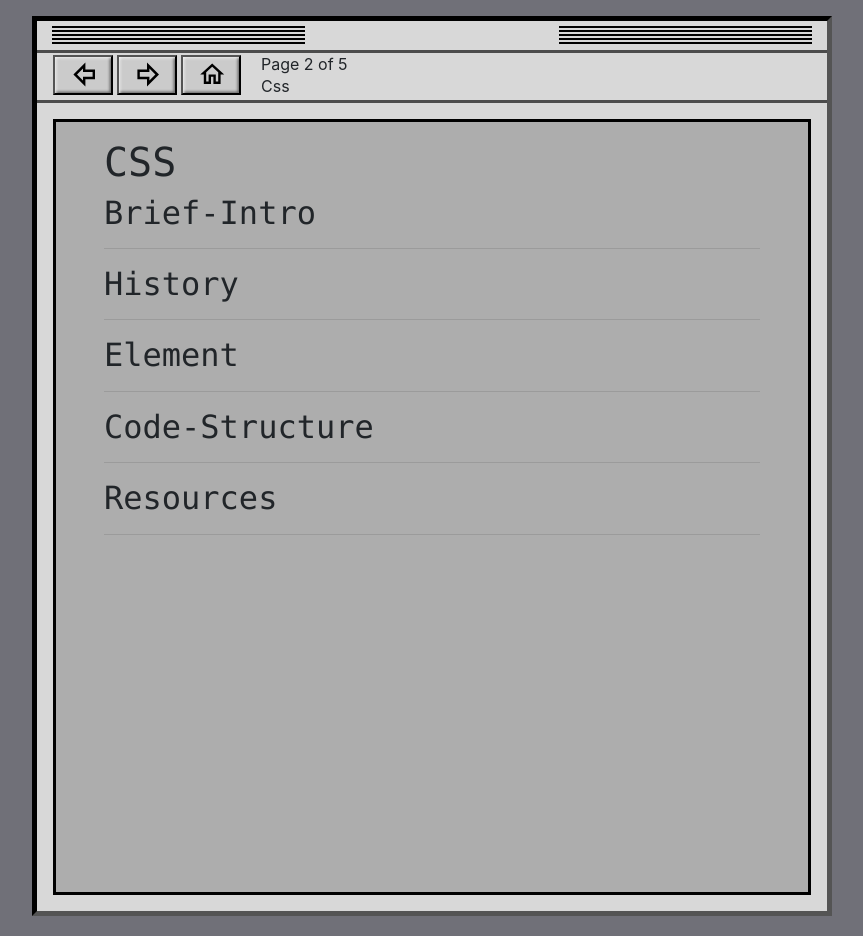
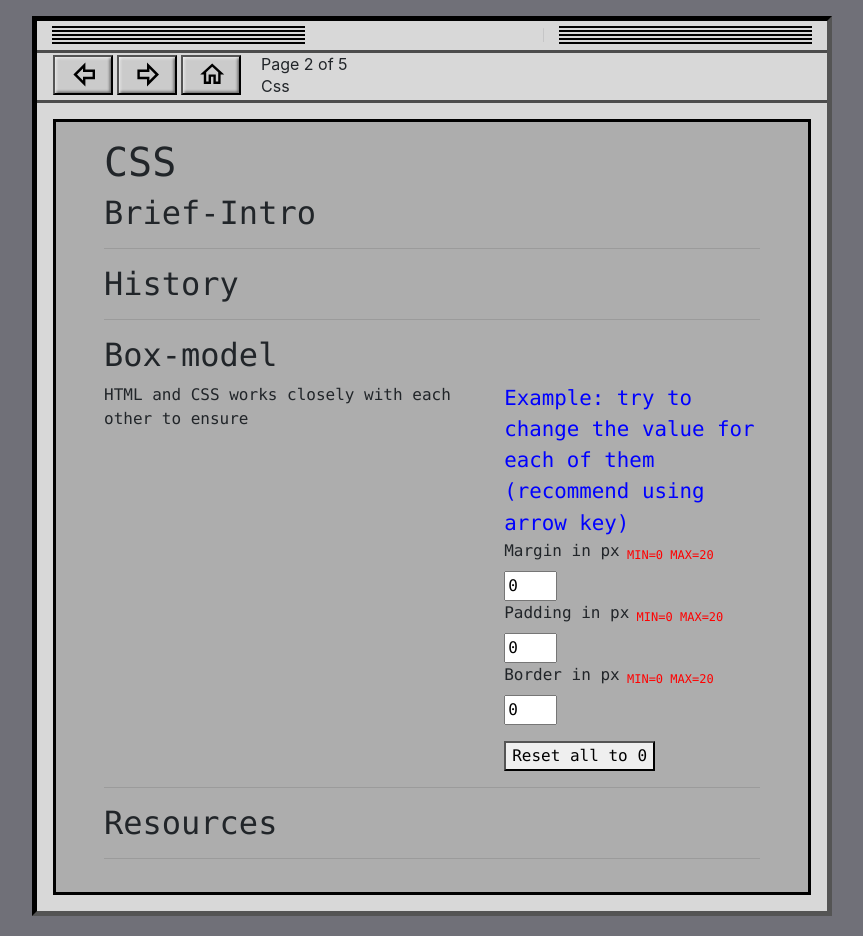
Before and after one commit to definitelyDaphne/IntroToWeb, a PHP site: page /cssexplained.html in a window 1280 px wide. Shown: the whole page, without its empty margins (208-1071 px from the left). Run offline with PHP 8.4, Linux system fonts and the light colour scheme.

Commit message:
add box-model demonstration

```diff
--- a/cssexplained.html
+++ b/cssexplained.html
@@ -18,6 +18,11 @@
 	<link href="main.css" rel="stylesheet">
 
 	<!--page specific css style-->
+	<style>
+		sub{
+			color:red;
+		}
+	</style>
 </head>
 
 <body>
@@ -28,6 +33,33 @@
 	<script type="text/javascript" src="js/function.js"></script>
 
 	<!--content of the page starts here-->
+
+	<div class="Box-model child">
+		<div class="row">
+			<div class="col-7">
+				HTML and CSS works closely with each other to ensure
+			</div>
+			<div class="col-5">
+				<em style="font-size: 1.3em">Example: try to change the value for each of them (recommend using arrow key)</em>
+				<label for="margin">Margin in px<sub>&nbsp;MIN=0 MAX=20</sub></label><br>
+				<input type="number" id="margin" name="margin"
+				       min="0" max="20" value="0"><br>
+				<label for="padding">Padding in px<sub>&nbsp;MIN=0 MAX=20</sub></label><br>
+				<input type="number" id="padding" name="padding"
+				       min="0" max="20" value="0"><br>
+				<label for="border">Border in px<sub>&nbsp;MIN=0 MAX=20</sub></label><br>
+				<input type="number" id="border" name="border"
+				       min="0" max="20" value="0" class="mb-3"><br>
+				<button type="button" onclick=resetZero()>Reset all to 0</button>
+				<script>
+					document.getElementById('margin').addEventListener('input', (e)=>{document.getElementById('margin').style.margin=e.target.value.toString()+'px';});
+					document.getElementById('padding').addEventListener('input', (e)=>{document.getElementById('padding').style.padding=e.target.value.toString()+'px';});
+					document.getElementById('border').addEventListener('input', (e)=>{document.getElementById('border').style.border=e.target.value.toString()+'px'+' solid';});
+				</script>
+			</div>
+
+		</div>
+	</div>
 
 	<!--content of the page ends here-->
 
@@ -45,7 +77,7 @@
 		addButtonLink("home","index.html");
 
 
-		const sectionList = ["Brief-Intro","History","Element","Code-Structure","Resources"]
+		const sectionList = ["Brief-Intro","History","Box-model","Resources"]
 		//function defined in function.js, add divs in #content div
 		createSections(sectionList);
 		matchHTMLcontent(sectionList);
--- a/index.html
+++ b/index.html
@@ -51,7 +51,7 @@
 
 	<!--content of the page starts here-->
 	<div id="welcomeText">
-		This website is designed for better understanding of web technology, click on one of the topic below or navigate through the arrow button at the top tool bar to begin with.<br><em>Happy learning!</em><br>
+		This website is designed for better understanding of web technology, click on one of the topics below or navigate through the arrow button at the top tool bar to begin with.<br><em>Happy learning!</em><br>
 		<button class="button-styled mt-2" id="html-btn" type="button">
 			HTML
 		</button>
--- a/js/function.js
+++ b/js/function.js
@@ -96,3 +96,19 @@ function addSkill(level,name,description){
 
 	document.getElementsByClassName("Skill-set")[0].appendChild(skillDiv);
 }
+
+
+function resetZero(){
+
+    let m = document.getElementById('margin');
+    let p = document.getElementById('padding');
+    let b = document.getElementById('border')
+
+    m.style.margin='0px';
+    p.style.padding='0px';
+    b.style.border='0px solid';
+
+    m.value="0";
+    p.value="0";
+    b.value="0";
+}
--- a/main.css
+++ b/main.css
@@ -66,7 +66,7 @@ div.stripe{
 	background-size: 100% 4px;
 	margin-top: 5px;
 }
-div.title{
+.title{
 	font: 20px 'Ubuntu', sans-serif;
     margin-top: 2px;
     display:inline-block;
@@ -85,5 +85,5 @@ u{
 	text-decoration-style: dotted;
 	text-decoration-thickness: 0.2rem;
 	text-underline-offset: 5px;
-	color:#3958b1;
+	color:#6a3e37;
 }
```
Also changed, not shown: htmlexplained.html (+39 -2 lines).
